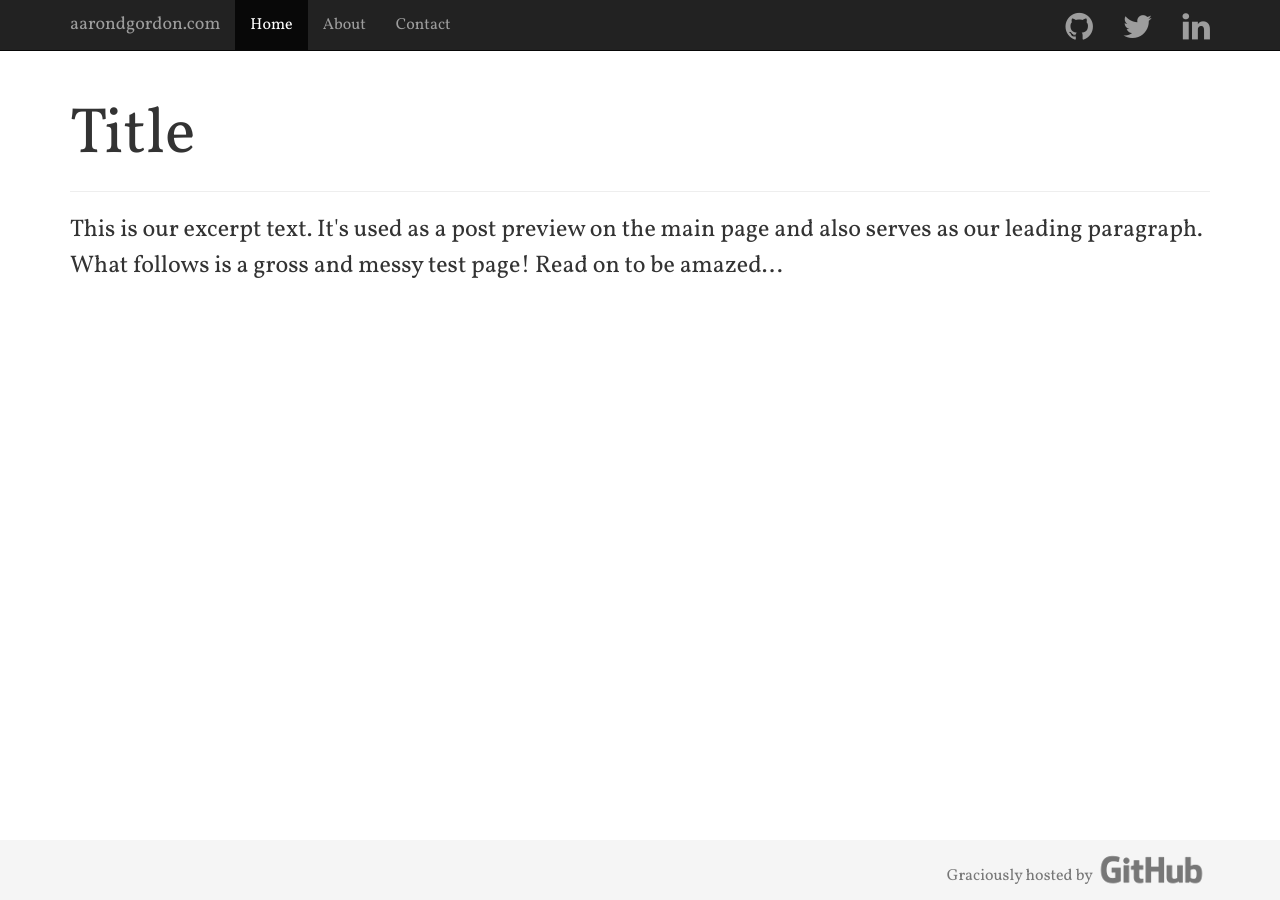
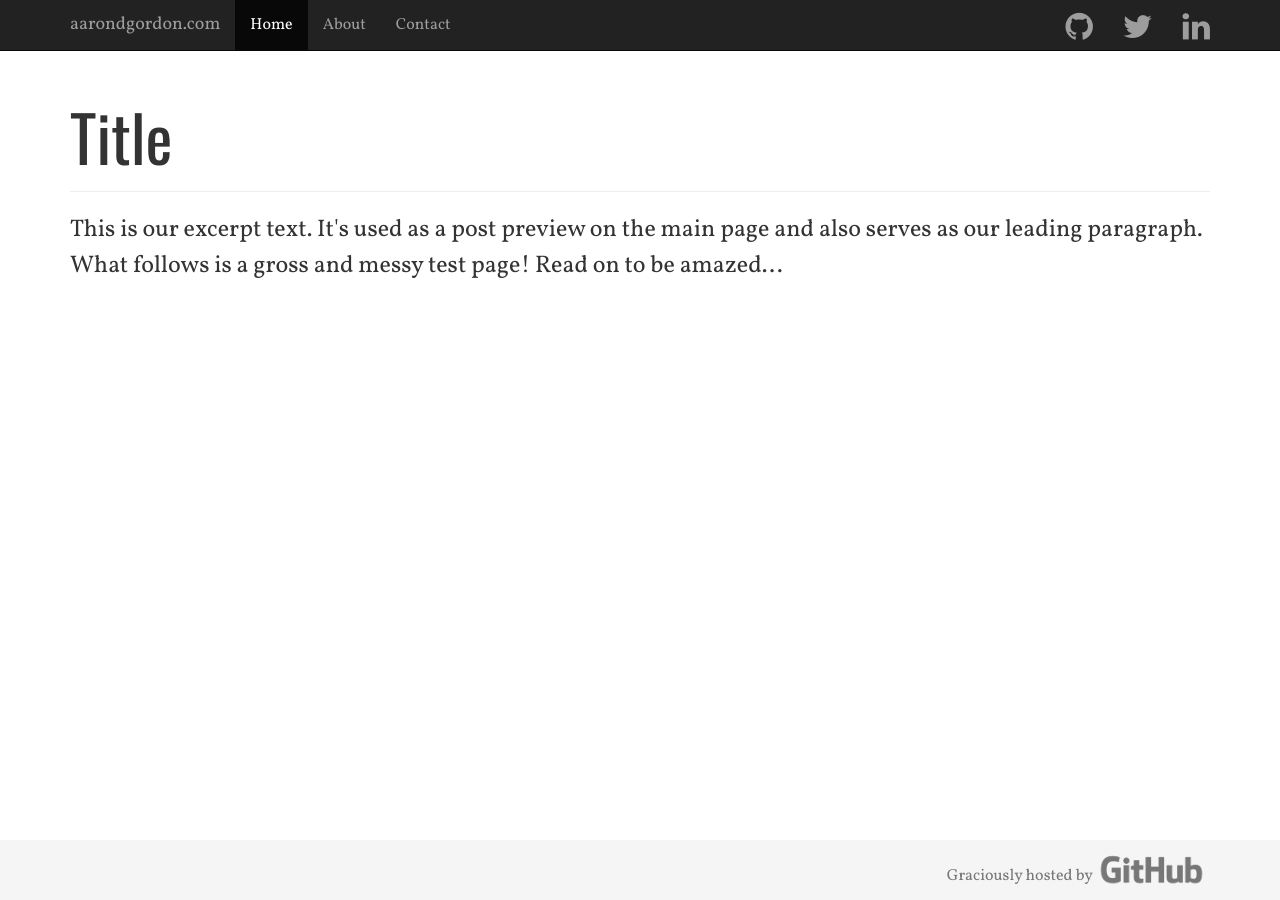
Before and after one commit to aarondgordon/aarondgordon.github.io, a Jekyll site: the page built from index.html, in a window 1280 px wide. Built offline with Jekyll 4.4.1, drawn with Linux system fonts in a browser that asks for light colours; nearby versions of some CDN libraries.

Commit message:
Added missing comma from H1-6 style

```diff
--- a/assets/css/default-layout.css
+++ b/assets/css/default-layout.css
@@ -21,8 +21,7 @@ body {
   -webkit-font-smoothing: antialiased;
 }
 
-.h1, .h2, .h3, .h4, .h5, .h6
-h1, h2, h3, h4, h5, h6 {
+.h1, .h2, .h3, .h4, .h5, .h6, h1, h2, h3, h4, h5, h6 {
   font-family: 'Oswald', 'Helvetica', sans-serif;
   vertical-align: baseline;
   -webkit-font-smoothing: antialiased;
```
